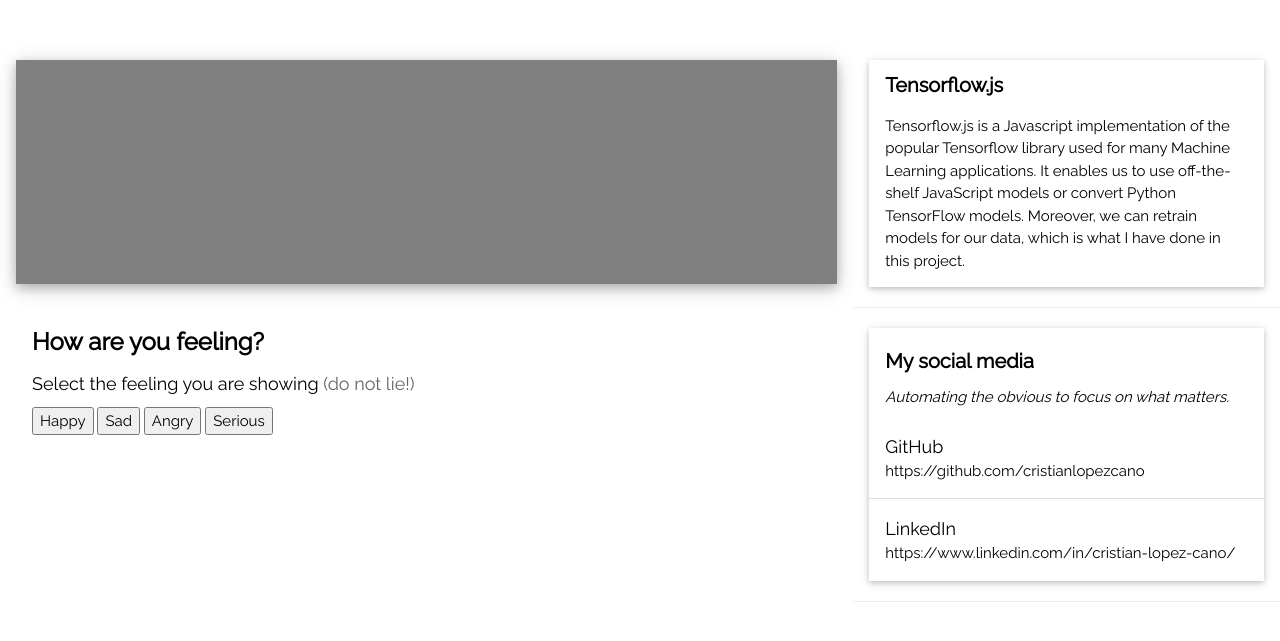
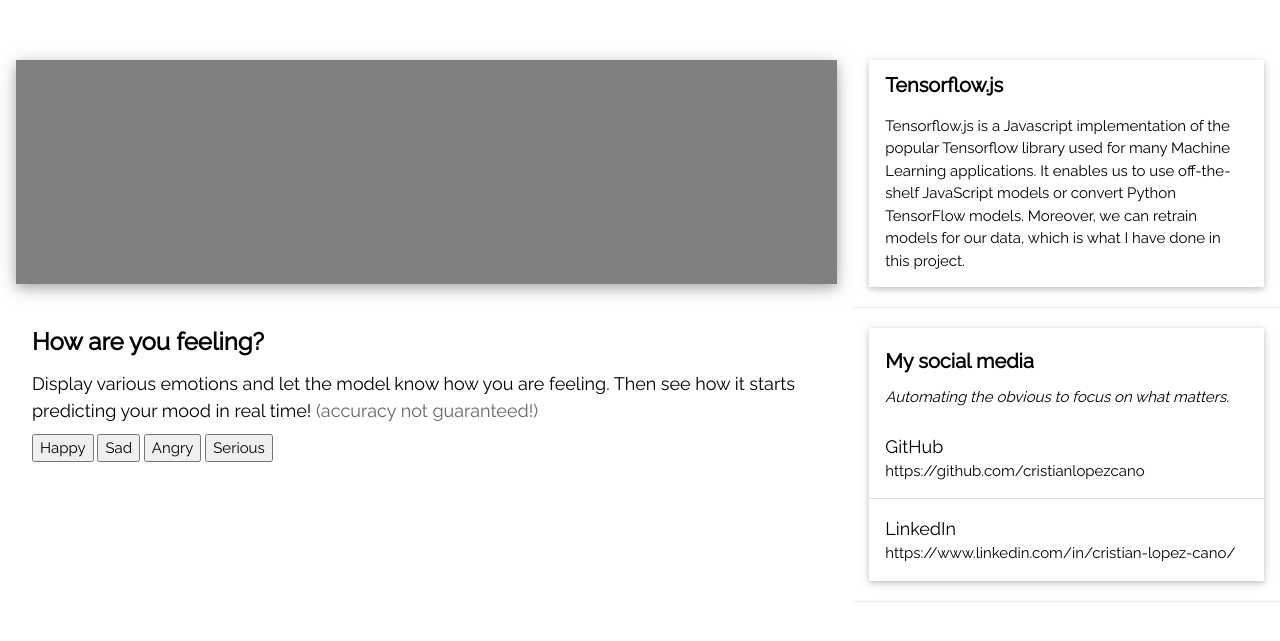
Before and after one commit to Vintrae/Tensorflow.js-Image-Classification, a plain HTML site: page index.html in a window 1280 px wide. Shown: the part 137-778 px from the top of the page. Drawn offline with nearby package versions, Linux system fonts and the light colour scheme; a script that the page names is missing.

Commit message:
Added explanation to webpage.

```diff
--- a/index.html
+++ b/index.html
@@ -28,7 +28,7 @@
                 <div>
                     <div class="w3-container" style="float: left; width=50%;">
                         <h3><b>How are you feeling?</b></h3>
-                        <h5>Select the feeling you are showing <span class="w3-opacity">(do not lie!)</span></h5>
+                        <h5>Display various emotions and let the model know how you are feeling. Then see how it starts predicting your mood in real time!<span class="w3-opacity"> (accuracy not guaranteed!)</span></h5>
                         <button id="class-a">Happy</button>
                         <button id="class-b">Sad</button>
                         <button id="class-c">Angry</button>
```
